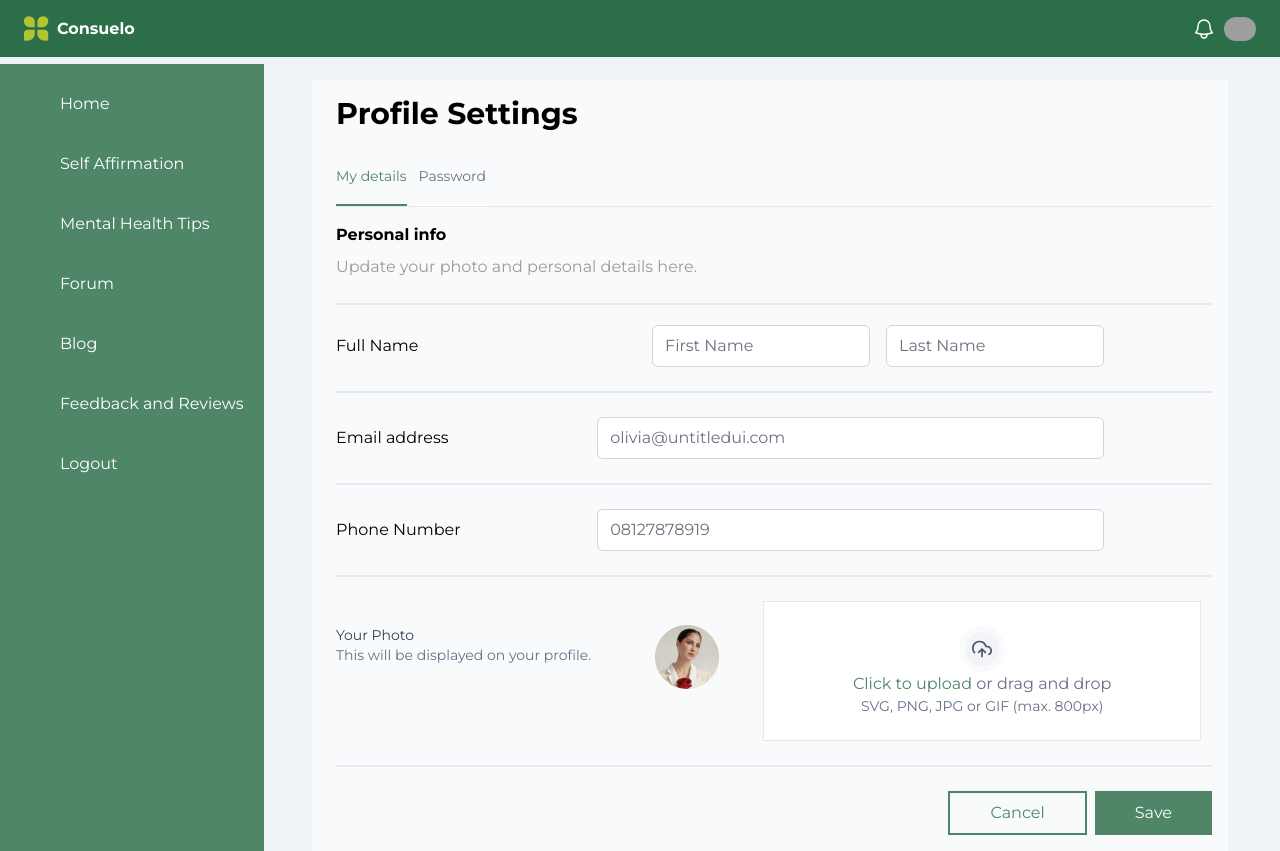
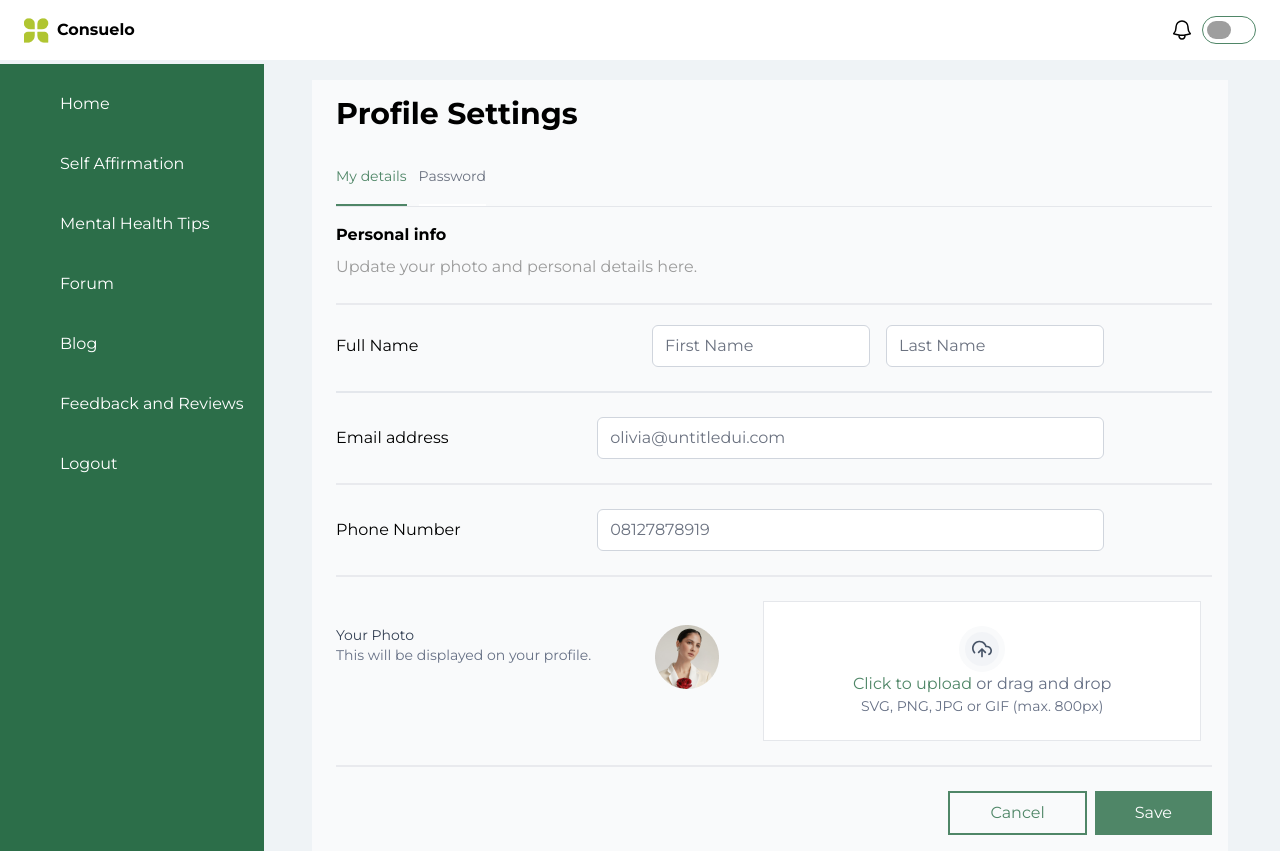
Before and after one commit to consuelo-th/consuelo-frontend, a React (Vite) app: page /me in a window 1280 px wide. Built offline with nearby package versions, Linux system fonts and the light colour scheme; grey boxes are pictures that could not be loaded; a web font is replaced by a local one.

Commit message:
fix merge conflict

```diff
--- a/src/App.jsx
+++ b/src/App.jsx
@@ -11,12 +11,14 @@ import SelfAffirmation from "./pages/admin/SelfAffirmation";
 import MentalHealthTips from "./pages/admin/MentalHealthTips";
 import Forum from "./pages/admin/Forum";
 import Profile from "./pages/admin/Profile";
-import FeedbackandReviews from "./pages/FeedbackandReviews";
+import FeedbackandReviews from "./pages/admin/FeedbackandReviews";
 
 function App() {
+
   return (
     <Routes>
-      <Route path="/" element={<Landing />} />
+      <Route exact path="/" element={<Landing />} />
+
       <Route path="/dashboard" element={<Layout />}>
         <Route index element={<Home />} />
         <Route path="home" element={<Home />} />
--- a/src/components/Header.jsx
+++ b/src/components/Header.jsx
@@ -1,16 +1,18 @@
 import { useState, useRef, useEffect } from "react";
 import Notification from "./Notification";
 import { Link } from "react-router-dom";
+import user from "../services/user";
 
 
 export default () => {
-
     const [showNotification, setShowNotification] = useState(false);
+    const headerStyle =
 
     function toggleNotification () {
         setShowNotification(!showNotification)
     }
 
+    if (user.isAdmin) {
         return (
             <div className="w-screen py-4 px-6 bg-primary-60 text-white flex justify-between items-center relative">
                 <div className="flex justify-between items-center gap-2">
@@ -38,3 +40,33 @@ export default () => {
             </div>
         )
     }
+
+    return (
+        <div className="w-screen py-4 px-6 bg-white flex justify-between items-center relative">
+            <div className="flex justify-between items-center gap-2">
+                <img src="/images/logo.png" alt="Logo" />
+                <h1 className="font-bold">Consuelo</h1>
+            </div>
+
+            <div className="flex justify-between items-center gap-2">
+                <div onClick={() => toggleNotification()}>
+                    <svg xmlns="http://www.w3.org/2000/svg" fill="none" viewBox="0 0 24 24" strokeWidth="1.5" stroke="currentColor" className="w-6 h-6 cursor-pointer">
+                        <path strokeLinecap="round" strokeLinejoin="round" d="M14.857 17.082a23.848 23.848 0 005.454-1.31A8.967 8.967 0 0118 9.75v-.7V9A6 6 0 006 9v.75a8.967 8.967 0 01-2.312 6.022c1.733.64 3.56 1.085 5.455 1.31m5.714 0a24.255 24.255 0 01-5.714 0m5.714 0a3 3 0 11-5.714 0" />
+                    </svg>
+
+                    { showNotification && <Notification /> }
+                </div>
+
+                <div className="border border-primary-50 rounded-3xl p-1 pr-6">
+                    <Link to="/me">
+                        <img
+                            src="https://randomuser.me/api/portraits/men/46.jpg"
+                            className="rounded-full cursor-pointer"
+                            width={24}
+                        />
+                    </Link>
+                </div>
+            </div>
+        </div>
+    )
+}
--- a/src/components/SideBar.jsx
+++ b/src/components/SideBar.jsx
@@ -1,14 +1,23 @@
 import React from 'react';
 import {navigation} from '../data'
 import { Link, useLocation } from 'react-router-dom';
+import user from '../services/user';
 
 const SideBar = () => {
-
     const location = useLocation().pathname;
     const active = ' border-primary-70 bg-primary-10 text-primary-60';
     const inactive = ' border-transparent text-white hover:border-primary-70 hover:bg-primary-10 hover:text-primary-60';
+
     return (
-            <div className='h-screen w-fit bg-primary-50 py-4'>
+            <div className={`h-screen w-fit py-4 ${user.isAdmin ? "bg-primary-50" : "bg-primary-60"}`}>
+                {/* {
+                    !user.isAdmin && (
+                        <div className="flex gap-2 text-white ml-16">
+                            <img src="/images/logo.png" alt="Logo" />
+                            <h1 className="font-bold">Consuelo</h1>
+                        </div>
+                    )
+                } */}
                 <ul className='flex flex-col justify-between items-start gap-3'>
                     {
                         navigation.map((nav, idx) => {
--- a/src/layout/Layout.jsx
+++ b/src/layout/Layout.jsx
@@ -2,15 +2,16 @@ import React from 'react';
 import { Outlet } from 'react-router-dom';
 import Header from '../components/Header';
 import SideBar from '../components/SideBar';
+import user from '../services/user';
 
 
 const Layout = ({children}) => {
     return (
         <div className='dashboard-layout'>
-            <header className='dashboard-header fixed z-10'>
+            <header className={`dashboard-header fixed ${user.isAdmin && 'z-10'}`}>
                 <Header />
             </header>
-            <nav className='dashboard-nav fixed mt-16'>
+            <nav className={`dashboard-nav fixed mt-16 ${!user.isAdmin && 'z-20'}`}>
                 <SideBar />
             </nav>
             <main className='dashboard-main mt-20 px-5'>
--- a/src/pages/FeedbackandReviews.jsx
+++ b/src/pages/admin/FeedbackandReviews.jsx
@@ -1,5 +1,5 @@
 import React from "react";
-import { FeedbackData } from "../data";
+import { FeedbackData } from "../../data";
 
 const FeedBackandReviews = () => {
   return (
--- /dev/null
+++ b/src/pages/basic/AllBlogs.jsx
@@ -0,0 +1,72 @@
+import React, {useState, useEffect} from 'react';
+import BlogCard from '../../components/BlogCard'
+import Button from '../../components/common.jsx/button';
+import Spinner from '../../components/common.jsx/spinner';
+import { getBlogs } from '../../services/blog';
+
+const Blogs = () => {
+    const [ blogs, setBlogs ] = useState(null);
+    const [ loading, setLoading ] = useState(true);
+    const [ error, setError ] = useState(false);
+
+
+    useEffect(() => {
+        async function fetchData() {
+
+          try {
+            const { data } = await getBlogs();
+            setBlogs(data.posts);
+            setLoading(false);
+
+          } catch (error) {
+            setError(true);
+            setLoading(false);
+          }
+        }
+
+        fetchData();
+      }, []);
+
+      console.log(blogs)
+
+    if (loading) {
+        return <Spinner />
+    }
+
+    if (error) {
+        return (
+            <div>
+                An error occured...
+            </div>
+        )
+    }
+
+    return (
+        <div className="bg-white p-4">
+
+            <div className='flex justify-between items-center py-4'>
+                <h1 className='font-bold text-primary-110'>Blog</h1>
+                <Button size='' variant='light'>New Post</Button>
+            </div>
+            <div className='p-2 space-y-4'>
+                {
+                    blogs.map((blog, idx) => {
+                        return (
+                            <BlogCard
+                                key={blog.id}
+                                id={blog.id}
+                                title={blog.title}
+                                body={blog.body + blog.body + blog.body}
+                                image="https://images.unsplash.com/photo-1609557927087-f9cf8e88de18?ixlib=rb-4.0.3&ixid=MnwxMjA3fDB8MHxwaG90by1wYWdlfHx8fGVufDB8fHx8&auto=format&fit=crop&w=1740&q=80"
+                            />
+
+                        )
+                    })
+                }
+            </div>
+        </div>
+
+     );
+}
+
+export default Blogs;
--- a/src/services/auth.js
+++ b/src/services/auth.js
@@ -0,0 +1,12 @@
+export const user1 = {
+    "email": "user1@yahoo.com",
+    "id": 1,
+    "token": "dfghj56789ghjkmghju3",
+    "isAdmin": true
+}
+
+export const user2 = {
+    "email": "user2@yahoo.com",
+    "id": 2,
+    "token": "mtyjkljmhnjkmghju3"
+}
--- a/src/services/user.js
+++ b/src/services/user.js
@@ -1,13 +1,9 @@
-export const admin = {
-    email: "hassanted@gmail.com",
-    firstName: "Hassan",
-    lastName: "Ted",
-    isAdmin: true
-}
+import { user1, user2 } from "./auth";
 
-export const user = {
-    email: "hassanted@gmail.com",
-    firstName: "Hassan",
-    lastName: "Ted",
-    isAdmin: true
-}
+const user = user2;
+localStorage.setItem("user", JSON.stringify(user));
+console.log(JSON.parse(localStorage.getItem("user")));
+
+
+
+export default user;
```
Also changed, not shown: src/config.json (line endings or trailing spaces), src/data.js (line endings or trailing spaces), src/layout/BasicLayout.jsx (added). Lines whose indentation alone changed are shown as unchanged.
